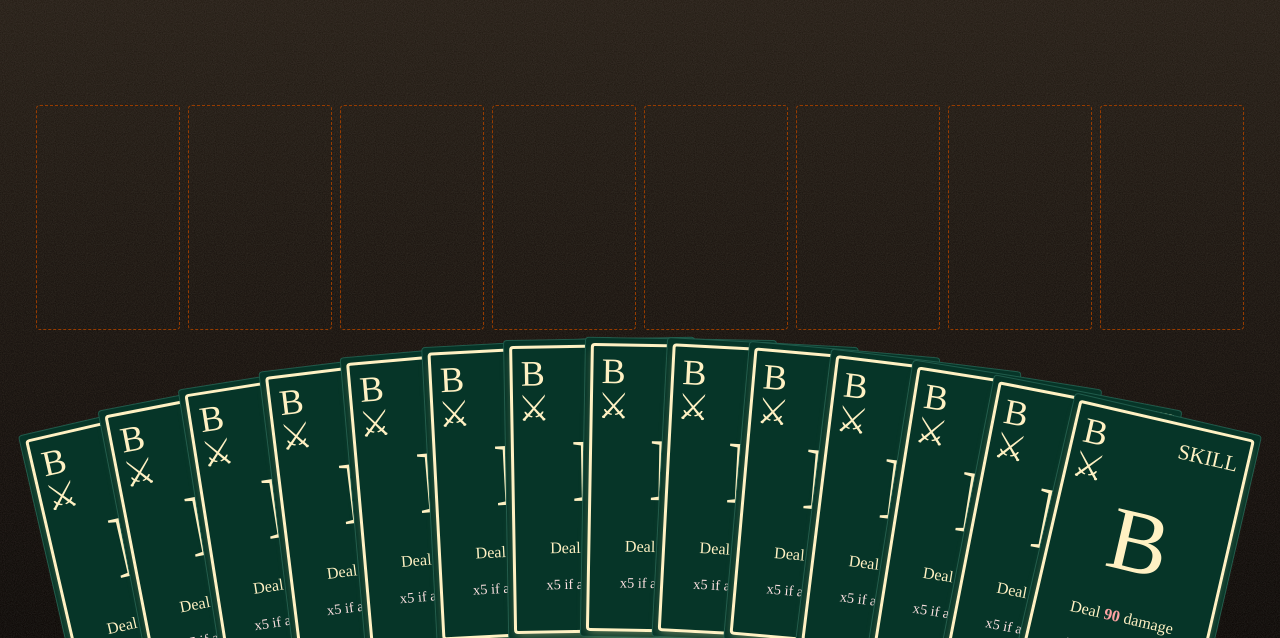
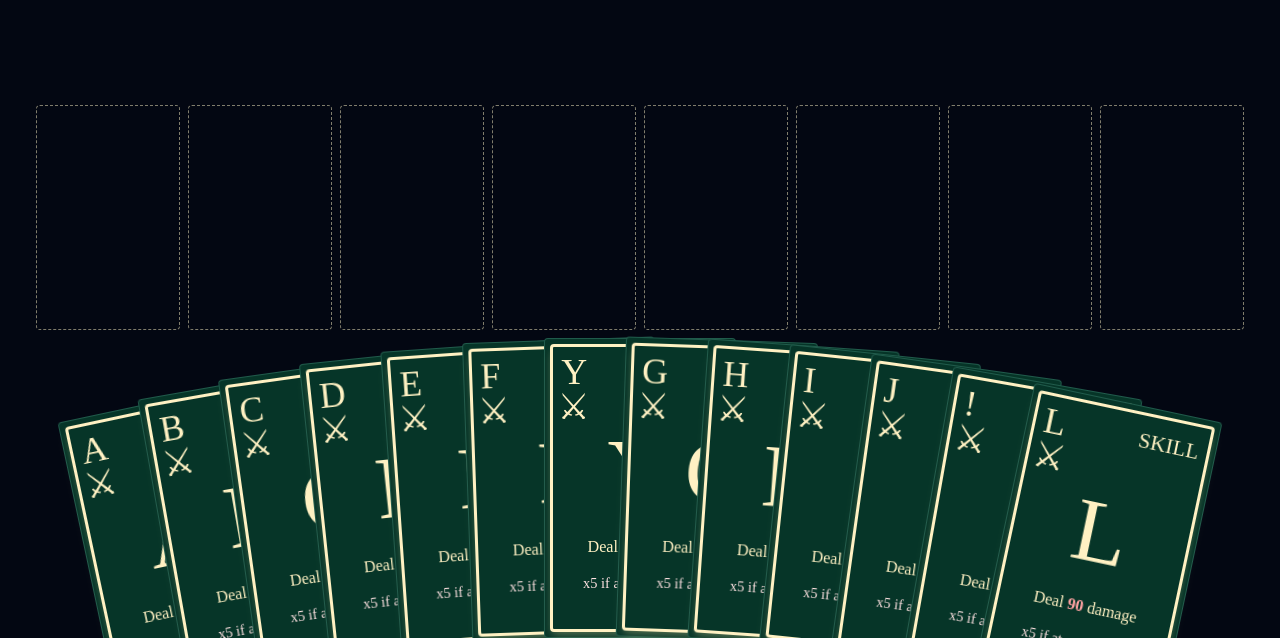
Before and after one commit to Matsadura/Waurd, a SvelteKit app in the folder frontend/: page /arena2 in a window 1280 px wide. Shown: the part 162-800 px from the top of the page. Built offline with nearby package versions, Linux system fonts and the light colour scheme; a web font is replaced by a local one.

Commit message:
[REF] Drag and drop works in the new model

```diff
--- a/frontend/src/lib/utils/arena.svelte.ts
+++ b/frontend/src/lib/utils/arena.svelte.ts
@@ -17,9 +17,12 @@ export const FEEL = {
 export class Arena {
 	readonly slotCount = 8;
 
-	glyphs = $state<Glyph[]>([...'ALIJBAEIISM1'].map((letter, i) => ({ id: `g${i}`, letter })));
+	glyphs = $state<Record<string, Glyph>>(
+		Object.fromEntries([...'ABCDEFYGHIJ!L'].map((letter, i) => [`g${i}`, { id: `g${i}`, letter }]))
+	);
+	// glyphs = $state<Glyph[]>([...'ALIJBAEIISM1'].map((letter, i) => ({ id: `g${i}`, letter })));
 	slots = $state<(string | null)[]>(Array(this.slotCount).fill(null));
-	hand = $derived(this.glyphs.filter((g) => !this.slots.includes(g.id)));
+	hand = $derived(Object.keys(this.glyphs).filter((g) => !this.slots.includes(g)));
 
 	overSlot = $state(-1);
 
@@ -36,9 +39,12 @@ export class Arena {
 	/**
 	 * Returns the data of a glyph using its id
 	 */
-	glyph(id: string): Glyph | null {
-		const glyphData = this.glyphs.find((g) => g.id === id);
-		return glyphData || null;
+	glyph(id: string): Glyph {
+		const glyph = this.glyphs[id];
+		if (!glyph) {
+			throw new Error(`Unknown glyph: ${id}`);
+		}
+		return this.glyphs[id];
 	}
 
 	/**
@@ -55,25 +61,29 @@ export class Arena {
 	 */
 	remove(id: string) {
 		const i = this.slots.indexOf(id);
-		if (i >= 0) this.slots[i] = null;
+		if (i >= 0) {
+			this.slots[i] = null;
+		}
 	}
 
 	/**
-	 * Should be when tab event is fired at draggable element
+	 * Use when a glyph is clicked on
 	 */
 	toggle(id: string) {
-		if (this.slots.includes(id)) this.remove(id);
-		else this.place(id, this.slots.indexOf(null));
+		if (this.slots.includes(id)) {
+			this.remove(id);
+		} else {
+			this.place(id, this.slots.indexOf(null));
+		}
 	}
 
 	/**
-	 * Should be called while moving card using pointer
+	 * Should be called while moving card using mouse or finger?
 	 */
 	dragOver(x: number, y: number) {
-		// console.log(x, y);
-		let best = -1,
-			bestDist = Infinity;
-		console.log($state.snapshot( this.#slotEls));
+		let best = -1;
+		let bestDist = Infinity;
+
 		this.#slotEls.forEach((el, i) => {
 			if (!el) return;
 			const r = el.getBoundingClientRect();
@@ -84,11 +94,14 @@ export class Arena {
 	}
 
 	/**
-	 * Should be called when the glyph is dropeed, for example calling up while dragging
+	 * Should be called when the glyph is dropeed, for example canceling while dragging
 	 */
 	drop(id: string) {
-		if (this.overSlot >= 0) this.place(id, this.overSlot);
-		else this.remove(id);
+		if (this.overSlot >= 0) {
+			this.place(id, this.overSlot);
+		} else {
+			this.remove(id);
+		}
 		this.overSlot = -1;
 	}
 }
@@ -97,6 +110,8 @@ const KEY = Symbol('arena');
 export const setArena = () => setContext(KEY, new Arena());
 export function getArena() {
 	const arena = getContext<Arena | undefined>(KEY);
-	if (!arena) throw new Error('getArena() called while the its context was never initialized');
+	if (!arena) {
+		throw new Error('getArena() called while the its context was never initialized');
+	}
 	return arena;
 }
--- a/frontend/src/routes/arena2/+page.svelte
+++ b/frontend/src/routes/arena2/+page.svelte
@@ -1,171 +1,13 @@
-<!-- GlyphCard.svelte -->
 <script lang="ts">
-	import { FEEL, getArena, setArena, type Glyph } from '#lib/utils/arena.svelte.ts';
-	import draggable from '#lib/utils/draggable.ts';
-	import GlyphFace from '#lib/components/arena/GlyphFace.svelte';
+	import { setArena } from '#lib/utils/arena.svelte.ts';
+
+	import Slots from './Slots.svelte';
+	import Hand from './Hand.svelte';
 
 	setArena();
-	const glyph = { letter: 'a' };
-	const arena = getArena();
 </script>
 
-<div class="absolute inset-x-0 top-1/3 flex items-start justify-center gap-2 px-4">
-	{#each Array(arena.slotCount) as _, i}
-		<div
-			{@attach arena.slot(i)}
-			style:aspect-ratio={FEEL.glyphAspectRatio}
-			class={[
-				'w-36 rounded border border-dashed border-amber-800 transition-colors duration-150',
-				arena.overSlot === i ? 'bg-red-500' : ''
-			]}
-		></div>
-	{/each}
+<div class="relative h-dvh overflow-hidden bg-gray-950 select-none">
+	<Slots />
+	<Hand />
 </div>
-
-<div class="hand fixed inset-x-0 bottom-0 z-40 flex" style:--n={14}>
-	{#each Array(14) as _, i}
-		<button
-			class="card absolute bottom-0 left-1/2 -ml-24 w-48 touch-none"
-			style:--i={i}
-			{@attach draggable((x, y) => arena.dragOver(x, y))}
-		>
-			<div class="card__entry">
-				<div class="card__visual">
-					<GlyphFace letter="B" />
-				</div>
-			</div>
-		</button>
-	{/each}
-</div>
-
-<style>
-	.hand {
-		--radius: 2050px;
-		--max-spread: 30deg;
-		--step: min(2deg, calc(var(--max-spread) / max(var(--n) - 1, 1)));
-
-		--easing: cubic-bezier(0.2, 0.8, 0.2, 1);
-	}
-
-	.card {
-		--offset: calc(var(--i) - (var(--n) - 1) / 2);
-		--angle: calc(var(--offset) * var(--step));
-
-		--x: calc(var(--radius) * sin(var(--angle)));
-		--y: calc(var(--radius) * (1 - cos(var(--angle))) * 1.3);
-
-		--push: 0px;
-		--lift: 0px;
-		--dx: 0px;
-		--dy: 0px;
-
-		translate: calc(var(--x) + var(--push) + var(--dx)) calc(var(--y) - var(--lift) + var(--dy));
-
-		z-index: calc(1 + var(--i));
-
-		transition: translate 480ms var(--easing);
-	}
-
-	.card__entry {
-		width: 100%;
-
-		animation: deal 380ms var(--easing) both;
-		animation-delay: calc(var(--i) * 60ms);
-	}
-
-	.card__visual {
-		--rot: var(--angle);
-		--scale: 1;
-
-		width: 100%;
-		transform-origin: center bottom;
-
-		rotate: var(--rot);
-		scale: var(--scale);
-	}
-
-	.card:hover {
-		--lift: calc(1rem * abs(var(--offset)));
-		z-index: 50;
-		scale: 1.2;
-	}
-
-	.card:hover .card__visual {
-		--rot: 0deg;
-		--scale: 1.12;
-	}
-
-	.card:hover ~ .card {
-		--push: 9rem;
-	}
-
-	.card:has(~ .card:hover) {
-		--push: -4rem;
-	}
-
-	.card::after {
-		content: '';
-		position: absolute;
-		inset: 100% 0 -5rem;
-	}
-
-	.card:global([data-dragging]) {
-		--lift: 0px;
-		--push: 0px;
-
-		transition: none;
-		z-index: 99;
-		scale: 1;
-	}
-
-	.card:global([data-dragging]) .card__visual {
-		--rot: 0deg;
-		--scale: 1.08;
-
-		transition: none;
-	}
-
-	.hand:has(:global([data-dragging])) .card:not(:global([data-dragging])) {
-		--push: 0px;
-	}
-
-	.card:first-child::after {
-		content: '';
-		width: 100%;
-		height: 100%;
-		top: 0;
-		left: -30%;
-		/* background-color: red !important; */
-	}
-	.card:last-child::after {
-		content: '';
-		width: 100%;
-		height: 100%;
-		top: 0;
-		left: 30%;
-		/* background-color: red !important; */
-	}
-
-	@keyframes deal {
-		from {
-			translate: 0 56px;
-			opacity: 0;
-		}
-
-		to {
-			translate: 0 0;
-			opacity: 1;
-		}
-	}
-
-	@media (prefers-reduced-motion: reduce) {
-		.card,
-		.card__visual {
-			transition: none;
-		}
-
-		.card__entry {
-			animation: none;
-		}
-	}
-</style>
--- /dev/null
+++ b/frontend/src/routes/arena2/Hand.svelte
@@ -0,0 +1,150 @@
+<script lang="ts">
+	import { getArena, setArena, type Glyph } from '#lib/utils/arena.svelte.ts';
+	import draggable from '#lib/utils/draggable.ts';
+	import GlyphFace from '#lib/components/arena/GlyphFace.svelte';
+	const arena = getArena();
+</script>
+
+<div class="hand fixed inset-x-0 bottom-0 z-40 flex" style:--n={arena.hand.length}>
+	{#each arena.hand as glyphId, i (glyphId)}
+		<button
+			class="card absolute bottom-0 left-1/2 -ml-24 w-48 touch-none hover:shadow-2xl hover:shadow-amber-200/20"
+			style:--i={i}
+			{@attach draggable(
+				(x, y) => arena.dragOver(x, y),
+				() => arena.drop(glyphId),
+				() => arena.toggle(glyphId)
+			)}
+		>
+			<div class="card__visual">
+				<GlyphFace letter={arena.glyph(glyphId)?.letter} />
+			</div>
+		</button>
+	{/each}
+</div>
+
+<style>
+	.hand {
+		--radius: 2050px;
+		--max-spread: 30deg;
+		--step: min(2deg, calc(var(--max-spread) / max(var(--n) - 1, 1)));
+
+		--easing: cubic-bezier(0.2, 0.8, 0.2, 1);
+	}
+
+	.card {
+		--offset: calc(var(--i) - (var(--n) - 1) / 2);
+		--angle: calc(var(--offset) * var(--step));
+
+		--x: calc(var(--radius) * sin(var(--angle)));
+		--y: calc(var(--radius) * (1 - cos(var(--angle))) * 1.3);
+
+		--push: 0px;
+		--lift: 0px;
+		--dx: 0px;
+		--dy: 0px;
+
+		translate: calc(var(--x) + var(--push) + var(--dx)) calc(var(--y) - var(--lift) + var(--dy));
+
+		z-index: calc(1 + var(--i));
+
+		transition: translate 900ms var(--easing);
+		/* width: 100%;
+
+
+		/**
+		 * Animation source: https://easingwizard.com/
+		 */
+		animation-timing-function: ease-in-out;
+	}
+
+	.card__visual {
+		--rot: var(--angle);
+		--scale: 1;
+
+		width: 100%;
+		transform-origin: center bottom;
+
+		rotate: var(--rot);
+		scale: var(--scale);
+		animation: flash 600ms ease-in-out both;
+		animation-delay: calc(var(--i) * 40ms);
+	}
+
+	.card:hover {
+		--lift: calc(1rem * abs(var(--offset)));
+		z-index: 50;
+		scale: 1.2;
+	}
+
+	.card:hover .card__visual {
+		--rot: 0deg;
+		--scale: 1.12;
+	}
+
+	.card:hover ~ .card {
+		--push: 9rem;
+	}
+
+	.card:has(~ .card:hover) {
+		--push: -4rem;
+	}
+
+	.card::after {
+		content: '';
+		position: absolute;
+		inset: 100% 0 -5rem;
+	}
+
+	.card:global([data-dragging]) {
+		--lift: 0px;
+		--push: 0px;
+
+		transition: none;
+		z-index: 99;
+		scale: 1;
+	}
+
+	.card:global([data-dragging]) .card__visual {
+		--rot: 0deg;
+		--scale: 1.08;
+
+		transition: none;
+	}
+
+	.hand:has(:global([data-dragging])) .card:not(:global([data-dragging])) {
+		--push: 0px;
+	}
+
+	.card:first-child::after {
+		content: '';
+		width: 100%;
+		height: 100%;
+		top: 0;
+		left: -30%;
+		/* background-color: red !important; */
+	}
+	.card:last-child::after {
+		content: '';
+		width: 100%;
+		height: 100%;
+		top: 0;
+		left: 30%;
+		/* background-color: red !important; */
+	}
+
+	@keyframes flash {
+		from {
+			filter: brightness(1);
+			box-shadow: 0 0 5px 15px rgba(206, 204, 76, 0.6);
+		}
+	}
+
+	@media (prefers-reduced-motion: reduce) {
+		.card,
+		.card__visual {
+			transition: none;
+			animation: none;
+		}
+	}
+</style>
--- /dev/null
+++ b/frontend/src/routes/arena2/Slots.svelte
@@ -0,0 +1,70 @@
+<script lang="ts">
+	import { FEEL, getArena, setArena, type Glyph } from '#lib/utils/arena.svelte.ts';
+	import draggable from '#lib/utils/draggable.ts';
+	import GlyphFace from '#lib/components/arena/GlyphFace.svelte';
+
+	const arena = getArena();
+</script>
+
+<div class="absolute inset-x-0 top-1/3 flex items-start justify-center gap-2 px-4">
+	{#each arena.slots as glyphId, i}
+		<div
+			{@attach arena.slot(i)}
+			style:aspect-ratio={FEEL.glyphAspectRatio}
+			class={[
+				'w-36 rounded ',
+				arena.overSlot === i ? 'suspanse' : '',
+				glyphId ? '' : 'border border-dashed border-amber-100/50'
+			]}
+		>
+			{#if glyphId}
+				<button
+					class="flash w-full translate-x-(--dx) translate-y-(--dy) transition-[scale] hover:scale-120"
+					{@attach draggable(
+						(x, y) => arena.dragOver(x, y),
+						() => arena.drop(glyphId),
+						() => arena.toggle(glyphId)
+					)}
+				>
+					<GlyphFace letter={arena.glyph(glyphId).letter} />
+				</button>
+			{/if}
+		</div>
+	{/each}
+</div>
+
+<style>
+	.suspanse {
+		animation: suspanse 800ms ease-in-out infinite;
+	}
+
+	@keyframes suspanse {
+		from {
+			filter: brightness(1.1);
+			box-shadow: 0 0 2px 5px #fff1c3f6;
+		}
+	}
+
+	@media (prefers-reduced-motion: reduce) {
+		.suspanse {
+			animation: none;
+		}
+	}
+
+	.flash {
+		animation: flash 950ms ease-out;
+	}
+
+	@keyframes flash {
+		from {
+			filter: brightness(1);
+			box-shadow: 0 0 5px 15px rgba(206, 204, 76, 0.6);
+		}
+	}
+
+	@media (prefers-reduced-motion: reduce) {
+		.flash {
+			animation: none;
+		}
+	}
+</style>
```
